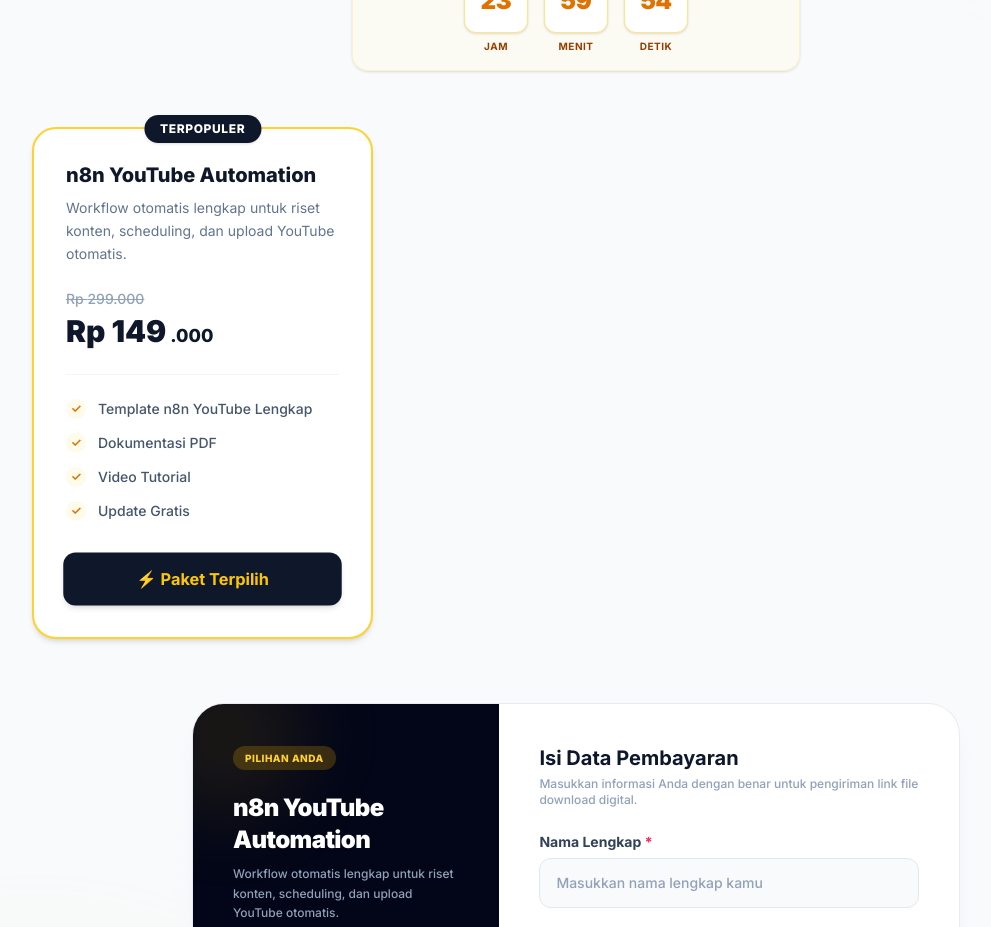
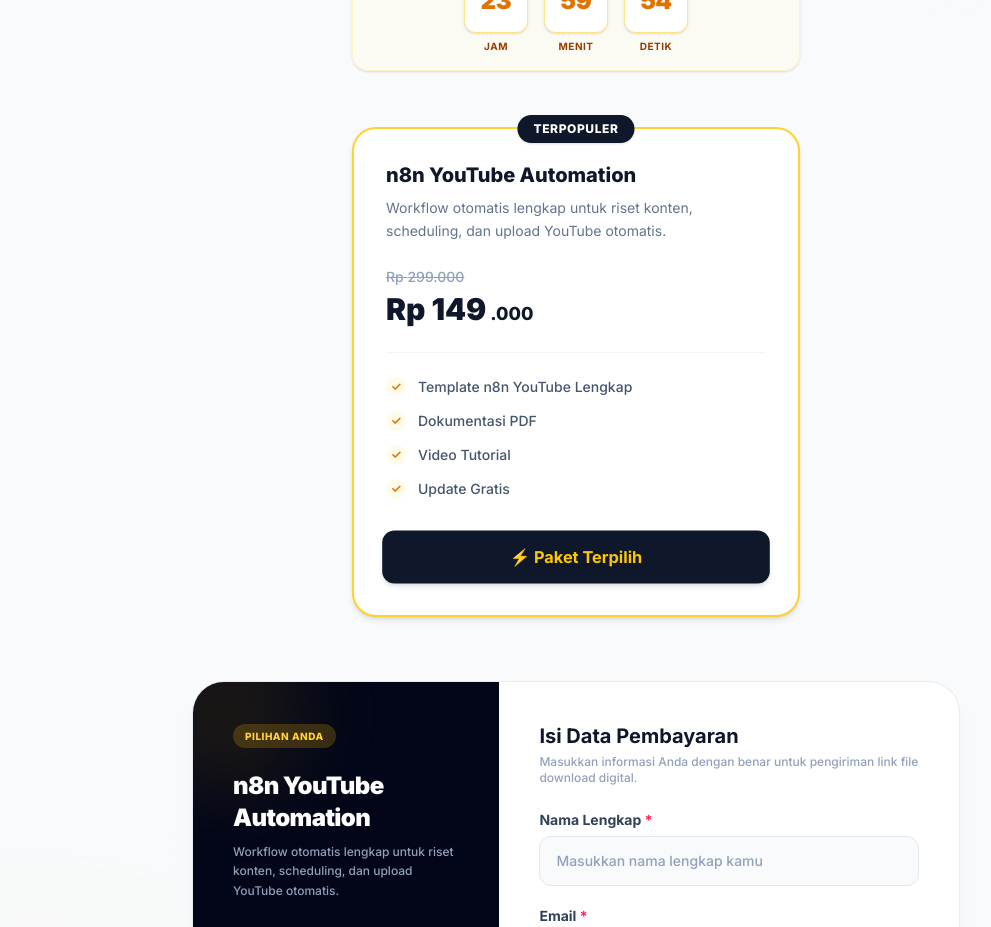
Before and after one commit to scripted42/ahlinyacuan, a Next.js app: page / in a window 1280 px wide. Shown: the part 7100-8027 px from the top of the page, without its empty margins (64-1055 px from the left). Built offline with nearby package versions, Linux system fonts and the light colour scheme; no server answers; the database is empty.

Commit message:
design: center pricing card when only 1 or 2 products are active

```diff
--- a/src/components/sections/PricingSection.tsx
+++ b/src/components/sections/PricingSection.tsx
@@ -60,7 +60,13 @@
         </div>
 
         {/* Product Cards Grid */}
-        <div className="grid grid-cols-1 md:grid-cols-3 gap-8 mb-16">
+        <div className={`grid grid-cols-1 ${
+          products.length === 1
+            ? "max-w-md mx-auto"
+            : products.length === 2
+            ? "md:grid-cols-2 max-w-3xl mx-auto"
+            : "md:grid-cols-3"
+        } gap-8 mb-16`}>
           {products.map((product) => {
             const isSelected = selectedProduct.id === product.id;
             return (
```
